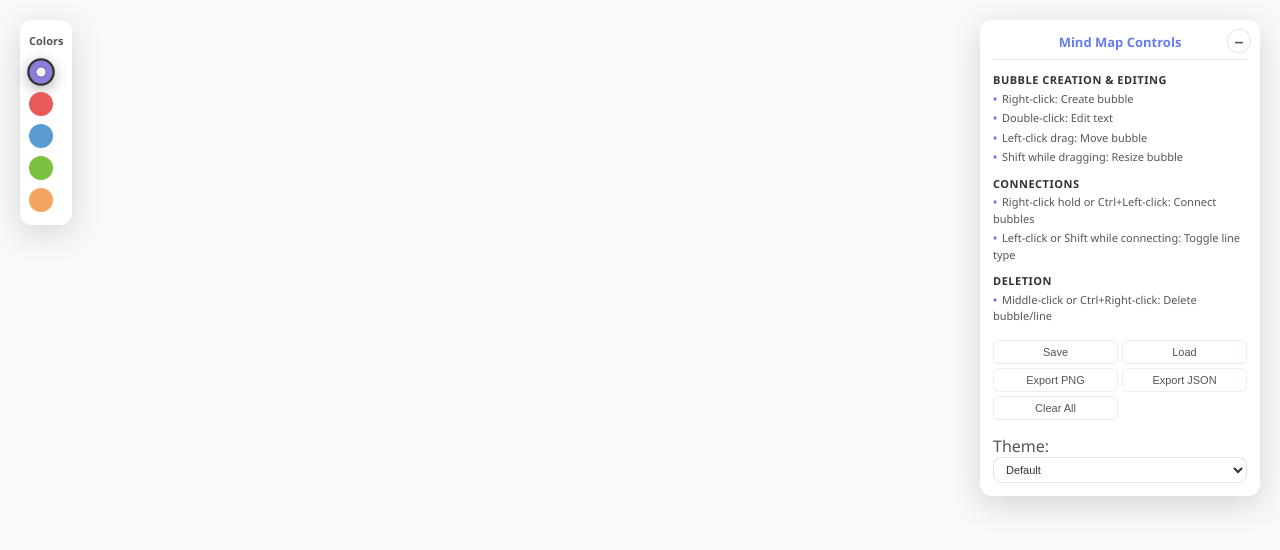
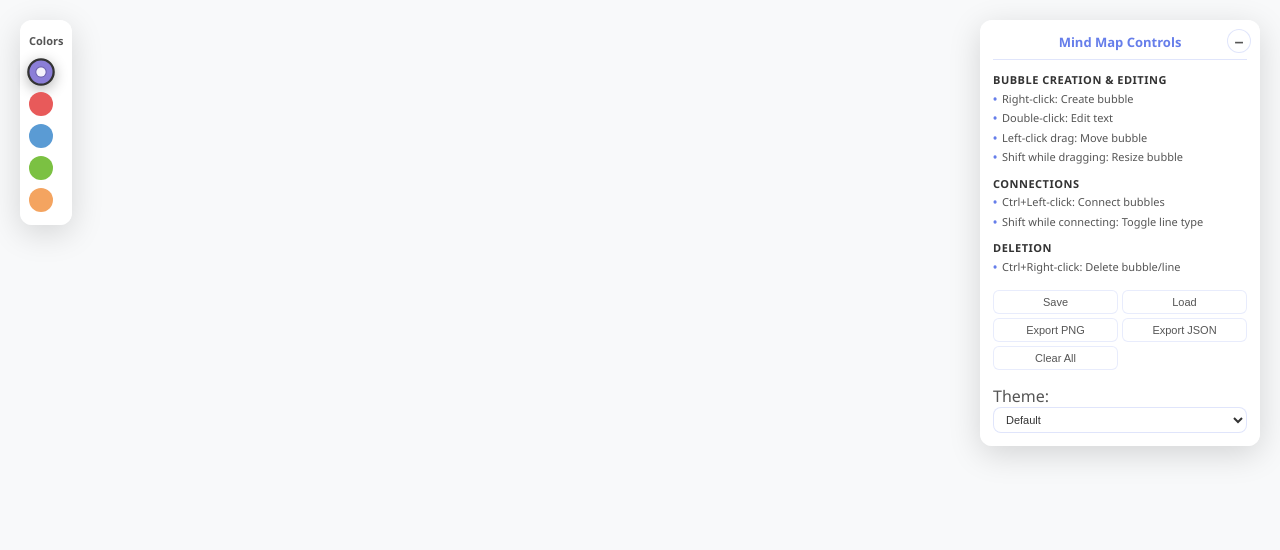
Before and after one commit to ullahs3/EasyMap---Mind-maps-made-easy, a plain HTML site: page index.html in a window 1280 px wide. Drawn offline with Linux system fonts and the light colour scheme.

Commit message:
(fix): Update text in controls panel for laptop keys only

```diff
--- a/index.html
+++ b/index.html
@@ -24,10 +24,10 @@
                     <li>Left-click drag: Move bubble</li>
                     <li>Shift while dragging: Resize bubble</li>
                     <li class="controls-header">Connections</li>
-                    <li>Right-click hold or Ctrl+Left-click: Connect bubbles</li>
-                    <li>Left-click or Shift while connecting: Toggle line type</li>
+                    <li>Ctrl+Left-click: Connect bubbles</li>
+                    <li>Shift while connecting: Toggle line type</li>
                     <li class="controls-header">Deletion</li>
-                    <li>Middle-click or Ctrl+Right-click: Delete bubble/line</li>
+                    <li>Ctrl+Right-click: Delete bubble/line</li>
                 </ul>
             </div>
 
```
